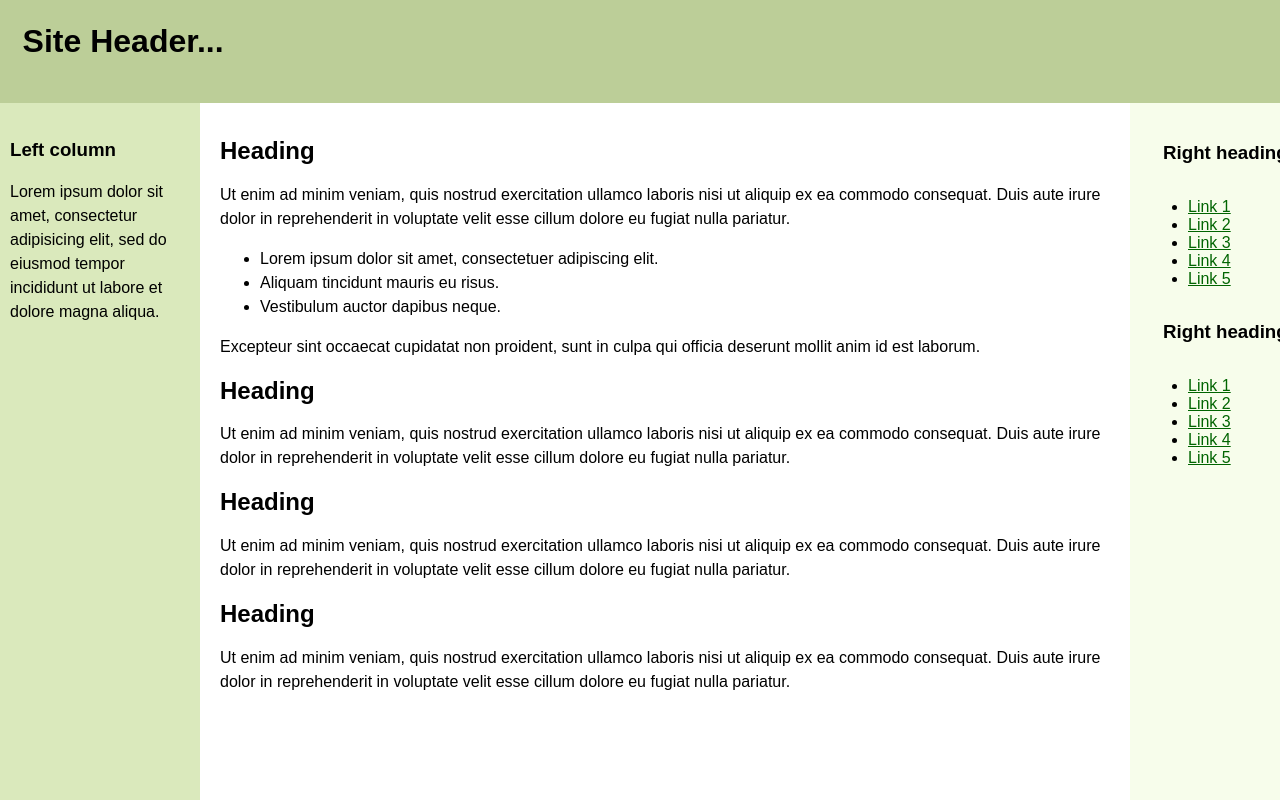
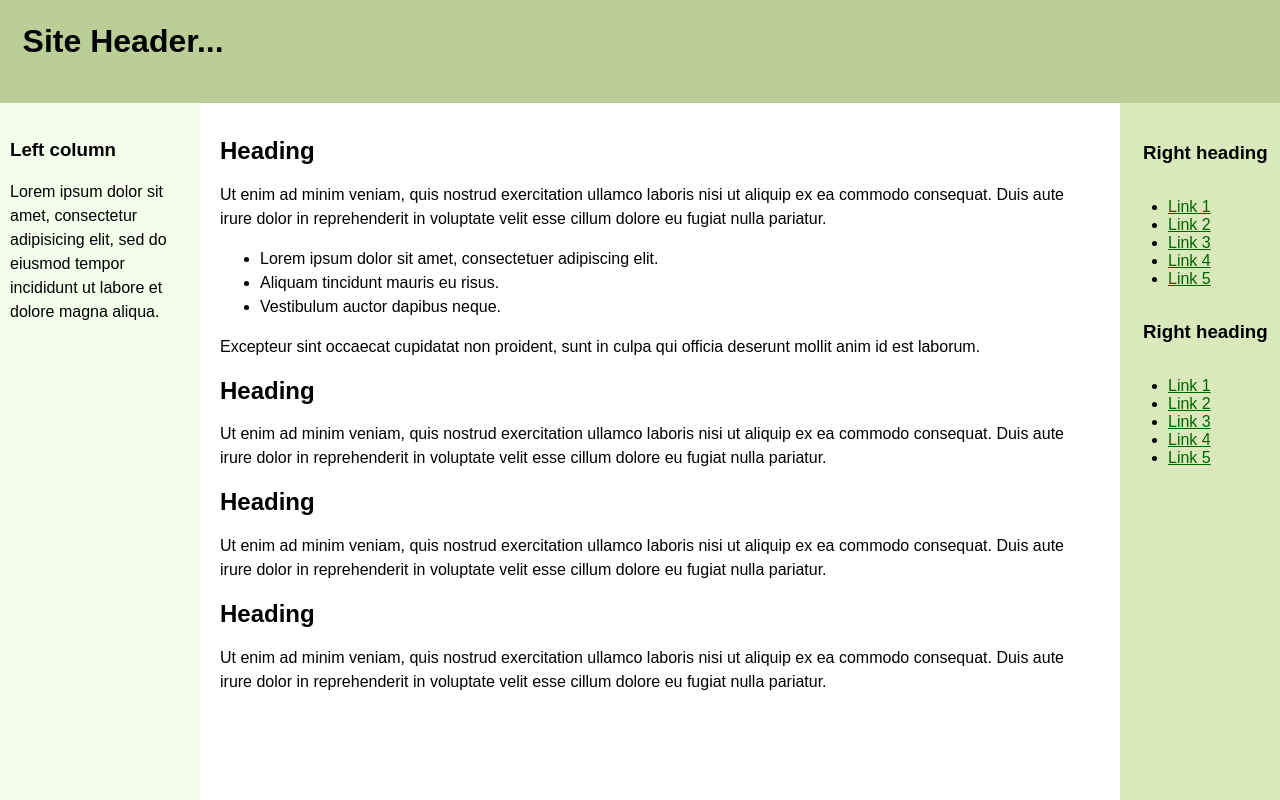
Before and after one commit to laynemandros/3-column-rightmenu-template, a plain HTML site: page index.html in a window 1280 px wide. Shown: the top 800 px of the page. Drawn offline with Linux system fonts and the light colour scheme.

Commit message:
Fixing sidebar width errors

```diff
--- a/css/main.css
+++ b/css/main.css
@@ -8,7 +8,7 @@
 
   #container {
     padding-left: 200px;
-    padding-right: 190px;
+    padding-right: 200px;
   }
 
   #container .column {
@@ -30,7 +30,7 @@
 
   #right {
     width: 200px;
-    padding: 0 10px;
+    padding: 0 0px;
     margin-right: -100%;
   }
 
@@ -96,13 +96,13 @@
   /* Change the background color */
   /* of the left column below    */
   #left {
-    background: #DAE9BC;
+    background: #F7FDEB;
   }
 
   /* Change the background color  */
   /* of the right column below    */
   #right {
-    background: #F7FDEB;
+    background: #DAE9BC;
   }
 
   /* Change the background color  */
--- a/index.html
+++ b/index.html
@@ -37,7 +37,7 @@
 		</main>
 
 		<nav id="right" class="column">
-			<iframe src="navigation/right-menu.html" width="200" height="1000" frameborder="0">
+			<iframe src="navigation/right-menu.html" width="200px" height="1000" frameborder="0">
 				<a href="navigation/right-menu.html">Hmm, you are using a very old browser. Click here to go directly to the menu.</a>
 			</iframe>
 		</nav>
```
